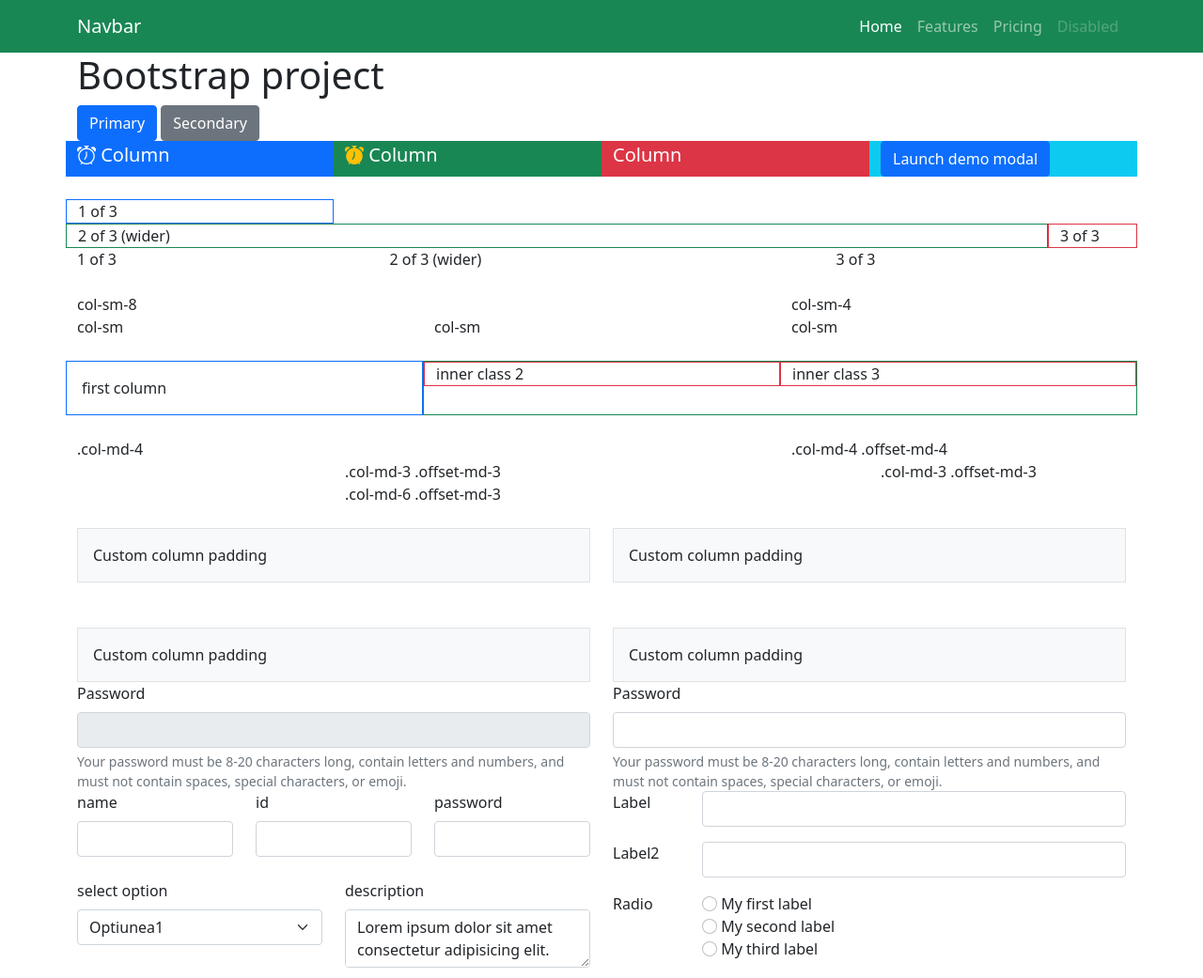
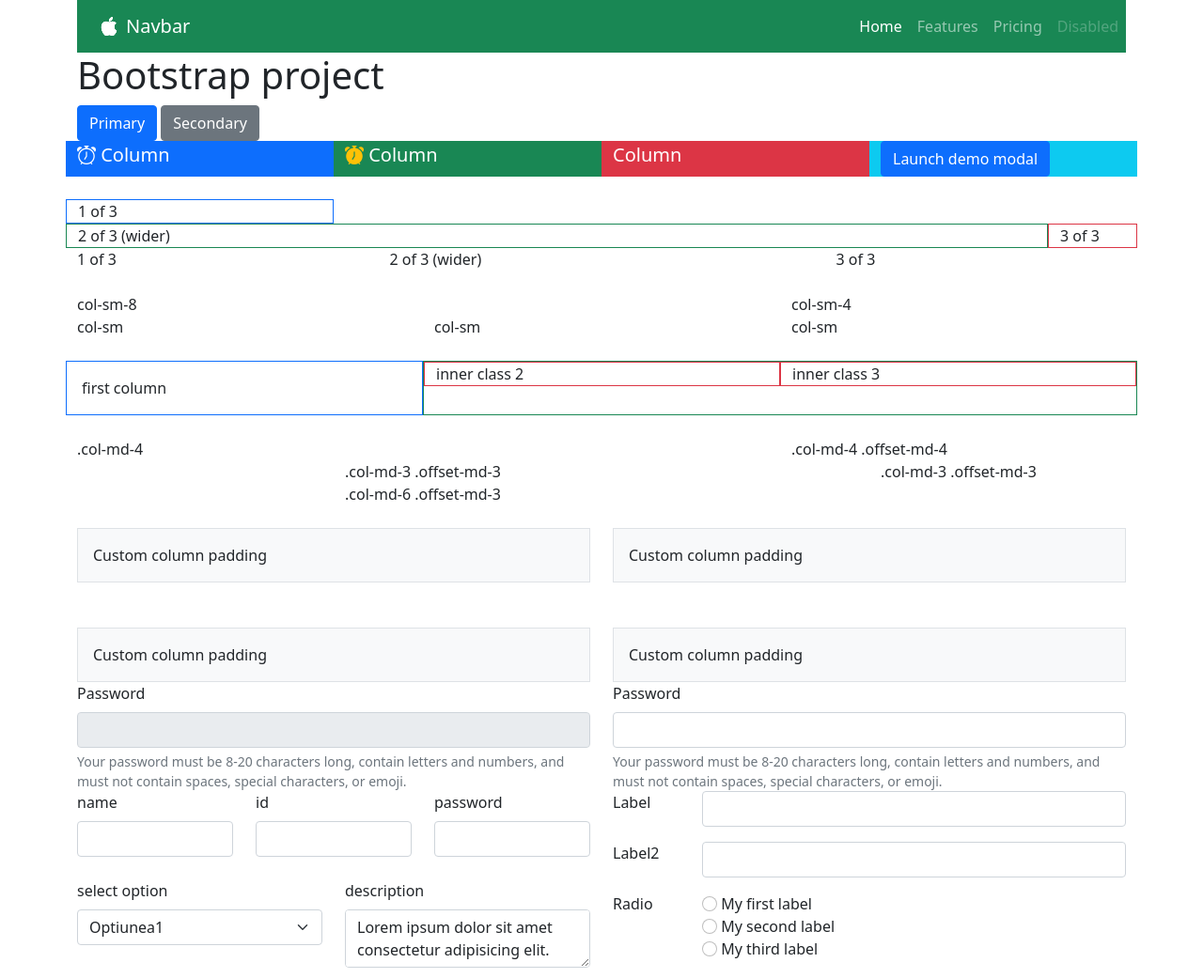
Before and after one commit to virusache/mmihaltianu, a website: page index.html in a window 1280 px wide. Shown: the top 1041 px of the page at 94% size. Drawn offline with nearby package versions, Linux system fonts and the light colour scheme.

Commit message:
added icon-logo

```diff
--- a/index.html
+++ b/index.html
@@ -19,9 +19,12 @@
 </head>
 
 <body>
-    <nav class="navbar navbar-expand-lg navbar-dark bg-success">
-        <div class="container">
-            <a class="navbar-brand" href="#">Navbar</a>
+    <div class="container">
+        <nav class="navbar navbar-expand-lg navbar-dark bg-success">
+
+            <a class="navbar-brand  px-4" href="#"> <i class="bi bi-apple pe-2"></i>Navbar
+
+            </a>
             <button class="navbar-toggler" type="button" data-bs-toggle="collapse" data-bs-target="#navbarNav"
                 aria-controls="navbarNav" aria-expanded="false" aria-label="Toggle navigation">
                 <span class="navbar-toggler-icon"></span>
@@ -41,9 +44,10 @@
                         <a class="nav-link disabled">Disabled</a>
                     </li>
                 </ul>
+
             </div>
-        </div>
-    </nav>
+        </nav>
+    </div>
 
     <div class="container">
         <h1>Bootstrap project</h1>
```
